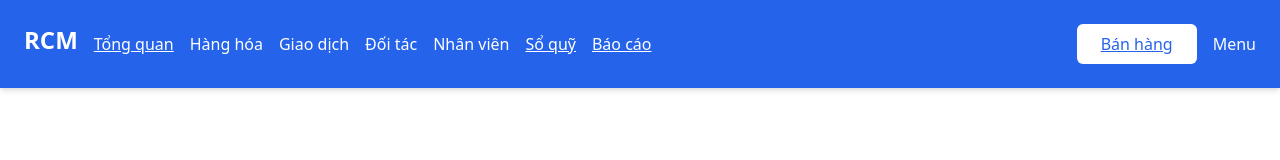
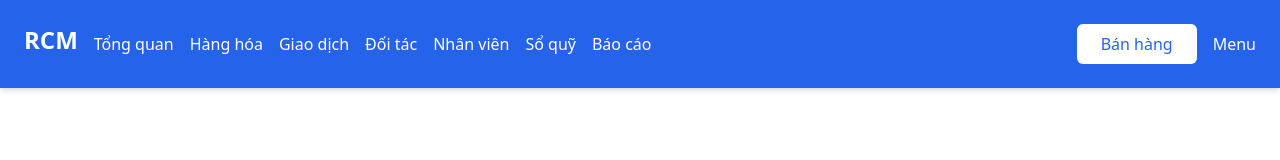
Before and after one commit to hieunh2xx/FE_RCM, a React (Create React App) app in the folder RCM.Frontend/rcm-frontend/: page /header in a window 1280 px wide. Shown: the top 160 px of the page. Built offline with nearby package versions, Linux system fonts and the light colour scheme; sample sign-in values are in the browser's storage.

Commit message:
Update header.js

```diff
--- a/RCM.Frontend/rcm-frontend/src/headerComponent/header.js
+++ b/RCM.Frontend/rcm-frontend/src/headerComponent/header.js
@@ -79,7 +79,10 @@ const Header = () => {
           <div className="flex items-center space-x-4">
             <h1 className="text-2xl font-bold text-white">RCM</h1>
             <nav className="flex space-x-4">
-              <Link to="/home" className="text-white flex items-center">
+              <Link
+                to="/home"
+                className="text-white flex items-center no-underline"
+              >
                 Tổng quan
               </Link>
               <div className="relative" onMouseLeave={closeDropdown}>
@@ -93,19 +96,19 @@ const Header = () => {
                   <div className="absolute bg-white shadow-md rounded p-2 z-50">
                     <Link
                       to="/button1"
-                      className="block px-4 py-2 hover:bg-gray-200"
+                      className="block px-4 py-2 hover:bg-gray-200 no-underline"
                     >
                       Danh sách sản phẩm
                     </Link>
                     <Link
                       to="/button2"
-                      className="block px-4 py-2 hover:bg-gray-200"
+                      className="block px-4 py-2 hover:bg-gray-200 no-underline"
                     >
                       Kiểm kho
                     </Link>
                     <Link
                       to="/button3"
-                      className="block px-4 py-2 hover:bg-gray-200"
+                      className="block px-4 py-2 hover:bg-gray-200 no-underline"
                     >
                       Nhập hàng
                     </Link>
@@ -123,19 +126,19 @@ const Header = () => {
                   <div className="absolute bg-white shadow-md rounded p-2 z-50">
                     <Link
                       to="/button6"
-                      className="block px-4 py-2 hover:bg-gray-200"
+                      className="block px-4 py-2 hover:bg-gray-200 no-underline"
                     >
                       Bán hàng
                     </Link>
                     <Link
                       to="/button5"
-                      className="block px-4 py-2 hover:bg-gray-200"
+                      className="block px-4 py-2 hover:bg-gray-200 no-underline"
                     >
                       Đổi trả hàng
                     </Link>
                     <Link
                       to="/button4"
-                      className="block px-4 py-2 hover:bg-gray-200"
+                      className="block px-4 py-2 hover:bg-gray-200 no-underline"
                     >
                       Phiếu nhập hàng
                     </Link>
@@ -153,19 +156,19 @@ const Header = () => {
                   <div className="absolute bg-white shadow-md rounded p-2 z-50">
                     <Link
                       to="/button7"
-                      className="block px-4 py-2 hover:bg-gray-200"
+                      className="block px-4 py-2 hover:bg-gray-200 no-underline"
                     >
                       Nhà cung cấp
                     </Link>
                     <Link
                       to="/button8"
-                      className="block px-4 py-2 hover:bg-gray-200"
+                      className="block px-4 py-2 hover:bg-gray-200 no-underline"
                     >
                       ...
                     </Link>
                     <Link
                       to="/button9"
-                      className="block px-4 py-2 hover:bg-gray-200"
+                      className="block px-4 py-2 hover:bg-gray-200 no-underline"
                     >
                       ...
                     </Link>
@@ -184,19 +187,19 @@ const Header = () => {
                   <div className="absolute bg-white shadow-md rounded p-2 z-50">
                     <Link
                       to="/staffmanage"
-                      className="block px-4 py-2 hover:bg-gray-200"
+                      className="block px-4 py-2 hover:bg-gray-200 no-underline"
                     >
                       Danh sách nhân viên
                     </Link>
                     <Link
                       to="/salary"
-                      className="block px-4 py-2 hover:bg-gray-200"
+                      className="block px-4 py-2 hover:bg-gray-200 no-underline"
                     >
                       Lương
                     </Link>
                     <Link
                       to="/button12"
-                      className="block px-4 py-2 hover:bg-gray-200"
+                      className="block px-4 py-2 hover:bg-gray-200 no-underline"
                     >
                       Thiết lập lương
                     </Link>
@@ -204,18 +207,24 @@ const Header = () => {
                 )}
               </div>
 
-              <Link to="/soquy" className="text-white flex items-center">
+              <Link
+                to="/soquy"
+                className="text-white flex items-center no-underline"
+              >
                 Sổ quỹ
               </Link>
-              <Link to="/baocao" className="text-white flex items-center">
+              <Link
+                to="/baocao"
+                className="text-white flex items-center no-underline"
+              >
                 Báo cáo
               </Link>
             </nav>
           </div>
-          <div className="flex items-center space-x-4">
+          <div className="flex items-center space-x-4 ">
             <Link
               to="/sales"
-              className="bg-white text-blue-600 px-4 py-2 rounded flex items-center"
+              className="bg-white text-blue-600 px-4 py-2 rounded flex items-center no-underline"
             >
               Bán hàng
             </Link>
```
